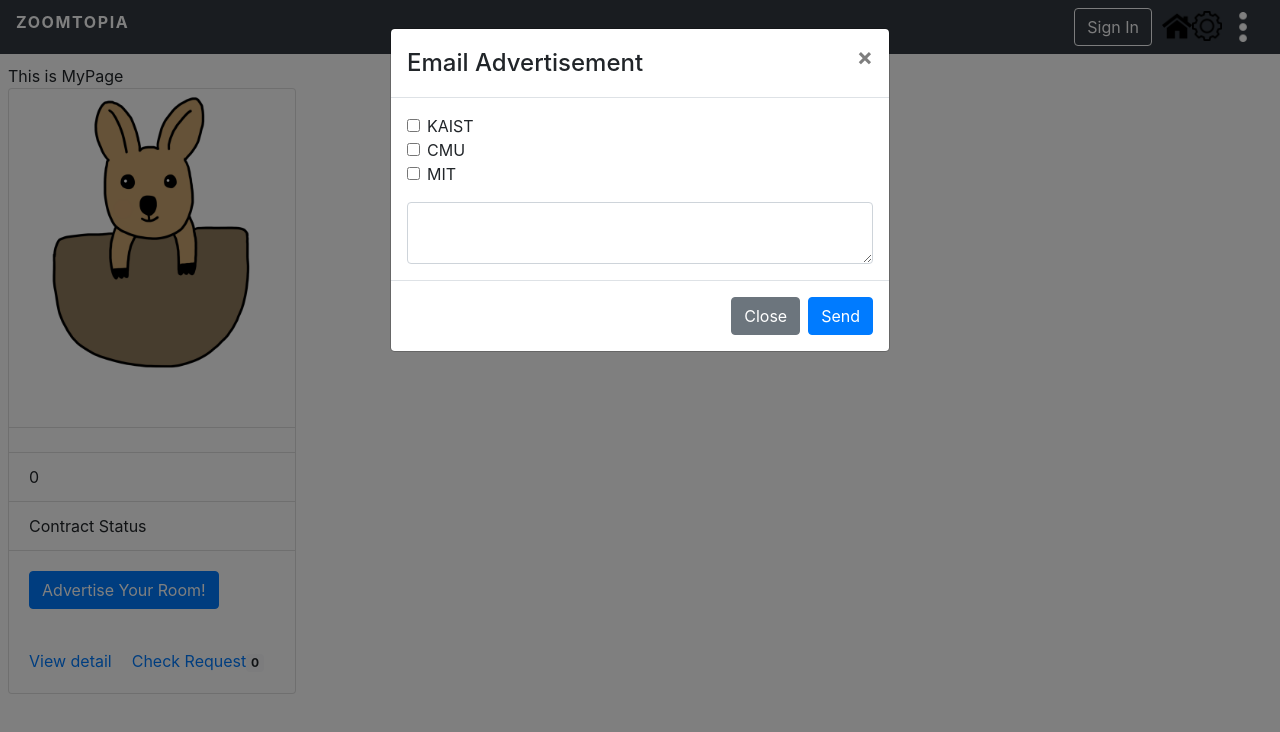
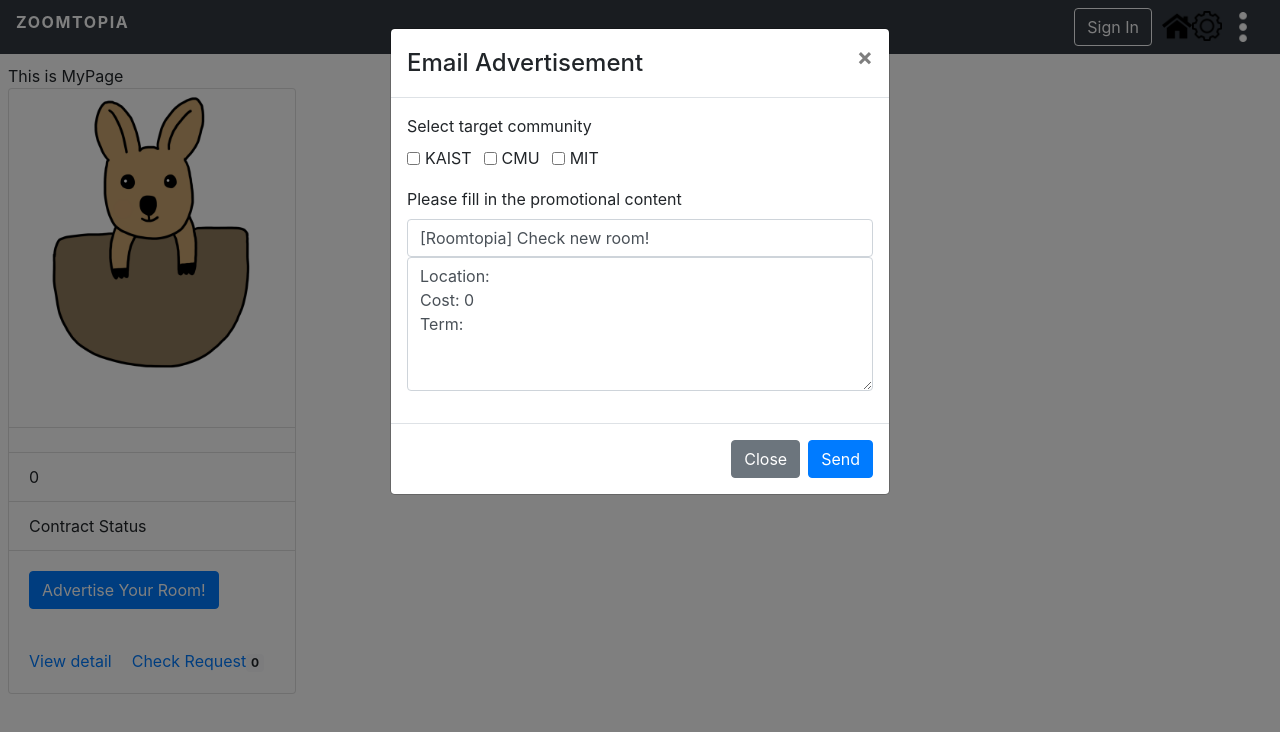
Before and after one commit to Daniel-H-99/2020S_HCI_Zoomtopia, a React (Create React App) app: page /MyPage in a window 1280 px wide. Both pictures are taken after a click on the button "Advertise Your Room!". Shown: the top 732 px of the page. Built offline with nearby package versions, Linux system fonts and the light colour scheme; no server answers; the database is empty.

Commit message:
add default text in email section

```diff
--- a/src/components/MyPageCard.jsx
+++ b/src/components/MyPageCard.jsx
@@ -1,10 +1,19 @@
 import React, {useState} from 'react';
-import {Card, Badge, ListGroup, ListGroupItem, Button, Modal, InputGroup, FormControl, Form} from 'react-bootstrap';
+import {Card, Badge, ListGroup, ListGroupItem, Button, Modal, FormControl, Form} from 'react-bootstrap';
 
 function MyPageCard(props) {
     const [show, setShow] = useState(false);
+    const [defaultText, setDefaultText] = useState('');
     const handleClose = () => setShow(false);
-    const handleShow = () => setShow(true);
+    const handleSuccess = () => {
+        setShow(false);
+        alert("Email has been sent successfully!");
+    }
+    const handleShow = () => {
+        const defaultContent = "Location: " + props.location + "\nCost: " + props.cost + "\nTerm: " + props.term;
+        setDefaultText(defaultContent);
+        setShow(true);
+    }
 
   return (
         <Card style={{ width: '18rem' }}>
@@ -30,20 +39,23 @@ function MyPageCard(props) {
                         <Modal.Title>Email Advertisement</Modal.Title>
                     </Modal.Header>
                     <Modal.Body>
-                    <Form.Group controlId="domainCheckBox">
-                        <Form.Check type="checkbox" label="KAIST" />
-                        <Form.Check type="checkbox" label="CMU" />
-                        <Form.Check type="checkbox" label="MIT" />
-                    </Form.Group>
-                    <InputGroup>
-                        <FormControl as="textarea" aria-label="With textarea" />
-                    </InputGroup>
+                        <Form.Label>Select target community</Form.Label>
+                        <Form.Group controlId="domainCheckBox">
+                            <Form.Check inline type="checkbox" label="KAIST" />
+                            <Form.Check inline type="checkbox" label="CMU" />
+                            <Form.Check inline type="checkbox" label="MIT" />
+                        </Form.Group>
+                        <Form.Group>
+                            <Form.Label>Please fill in the promotional content</Form.Label>
+                            <FormControl defaultValue="[Roomtopia] Check new room!"/>
+                            <FormControl as="textarea" rows="5" defaultValue={defaultText}/>
+                        </Form.Group>
                     </Modal.Body>
                     <Modal.Footer>
                         <Button variant="secondary" onClick={handleClose}>
                             Close
                         </Button>
-                        <Button variant="primary" onClick={handleClose}>
+                        <Button variant="primary" onClick={handleSuccess}>
                             Send
                         </Button>
                     </Modal.Footer>
--- a/src/pages/MyPage.jsx
+++ b/src/pages/MyPage.jsx
@@ -11,6 +11,7 @@ const MyPage = props => {
   const [explanation, setExplanation] = useState('');
   const [cost, setCost] = useState(0);
   const [term, setTerm] = useState('');
+  const [location, setLocation] = useState('');
 
   const db = firebase.firestore();
   const userDoc = db.collection('userID').doc('user2');
@@ -23,6 +24,7 @@ const MyPage = props => {
       setExplanation(myRegister.explanation);
       setCost(myRegister.cost);
       setTerm(myRegister.term);
+      setLocation(myRegister.location);
   });
 
   return (
@@ -30,7 +32,7 @@ const MyPage = props => {
       <Header/>
       <Main>
         <div>This is MyPage</div>
-        <MyPageCard roomName={roomName} explanation={explanation} term={term} cost={cost} requestNum={requestNum} />
+        <MyPageCard roomName={roomName} explanation={explanation} term={term} cost={cost} requestNum={requestNum} location={location}/>
       </Main>
     </>
   );
```
